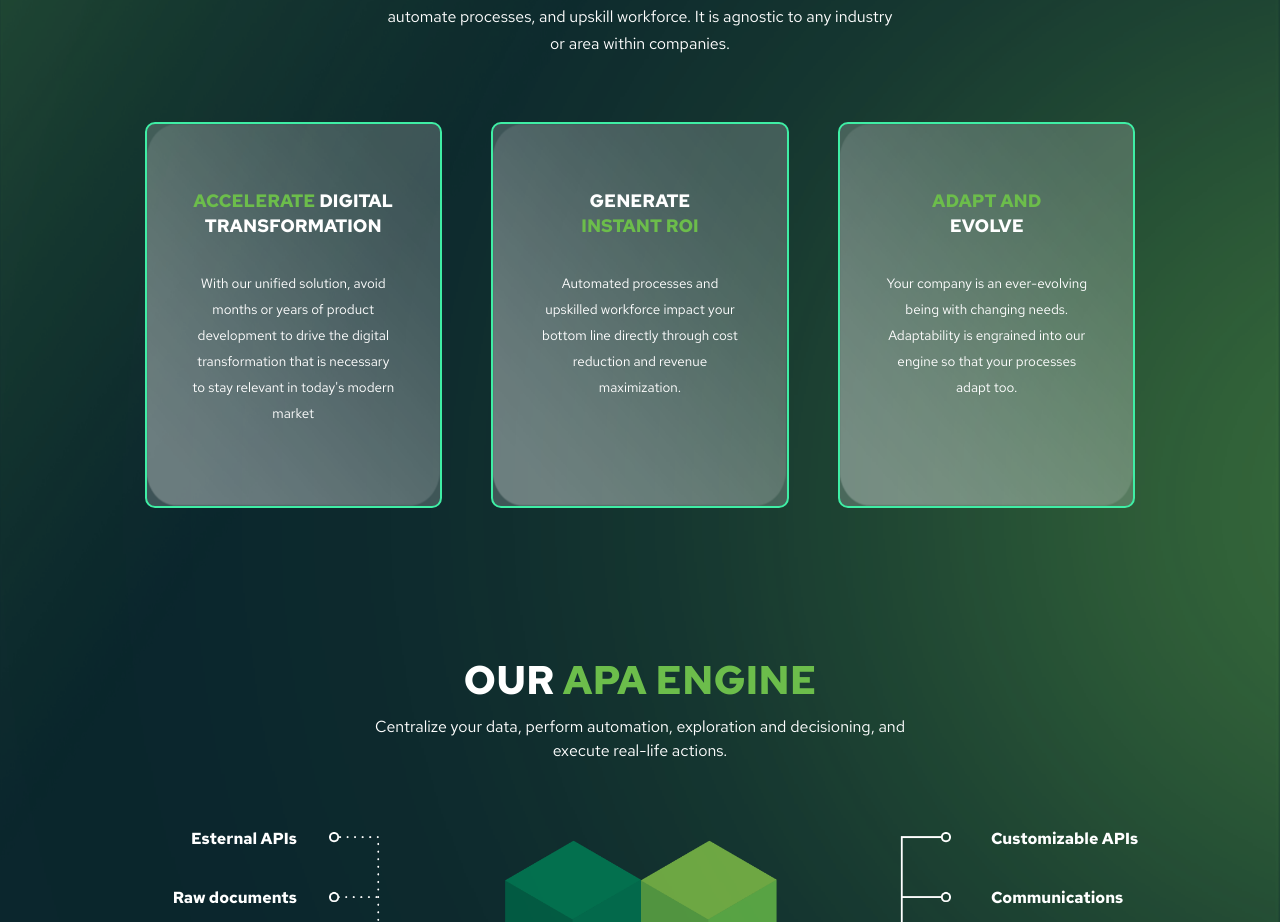
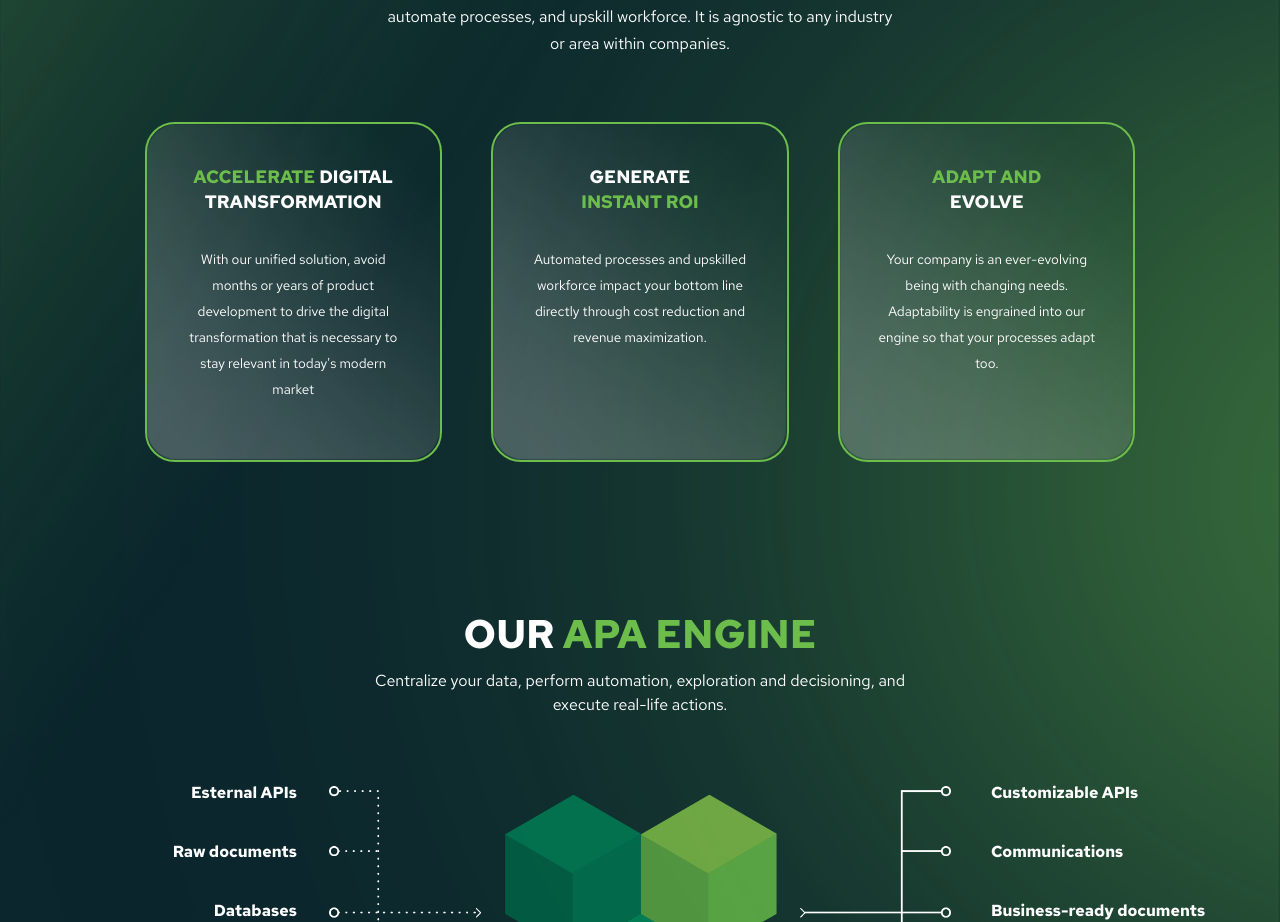
Before and after one commit to dokodeko/backbone, a Next.js app: page /bolean-app in a window 1280 px wide. Shown: the part 1022-1944 px from the top of the page. Built offline with nearby package versions, Linux system fonts and the light colour scheme.

Commit message:
cards boolean

```diff
--- a/components/paginas/bolean/AnalyticsBolean.jsx
+++ b/components/paginas/bolean/AnalyticsBolean.jsx
@@ -64,6 +64,7 @@ const AnalyticsBolean = () => {
               texto={item.texto}
               totalCards={style.card_3}
               fondo={style.fondo_card}
+              clm = {true}
             >
               <CardTituloVerde
                 key={index}
--- a/components/paginas/bolean/bolean.module.css
+++ b/components/paginas/bolean/bolean.module.css
@@ -62,6 +62,10 @@
   width: 75%;
 
   justify-content: space-between;
+}
+.contenedor_analytics_cards .not_active{
+
+  background-color: rgba(255,255, 255, 0) !important;
 }
 .fondo_card {
   background-image: url("/png/fondo_card.png");
--- a/components/ui/Card/Card.jsx
+++ b/components/ui/Card/Card.jsx
@@ -1,12 +1,12 @@
 import style from "./cards.module.css";
 
 const Card = (props) => {
-  const { texto, texto2, textoBold, totalCards, fondo, custom_parrafo, activo } = props;
+  const { texto, texto2, textoBold, totalCards, fondo, custom_parrafo, activo, clm } = props;
 
   return (
     <>
       <div
-        className={`${style.card_custom} ${totalCards} ${fondo} ${activo ? style.active_card  : style.not_active }  `}
+        className={`${style.card_custom} ${totalCards} ${fondo} ${activo ? style.active_card  : style.not_active } ${clm ? style.not_clm :""}  `}
         onClick={props.myClick}
       >
         {props.children}
--- a/components/ui/Card/cards.module.css
+++ b/components/ui/Card/cards.module.css
@@ -23,6 +23,13 @@
 .not_active{
   background-color: rgba(255,255, 255, 0.2) ;
   border: 2px solid var(--azul) !important;
+}
+.not_clm{
+  border-color: var(--verde) !important;
+  background-color: rgba(255,255, 255, 0.0);
+  border-radius: 30px;
+  height: 340px;
+  padding: 2.5rem 2rem;
 }
 .colorVerde {
   color: var(--verde);
```
Also changed, not shown: constantes/clm.js (+6 -3 lines).
